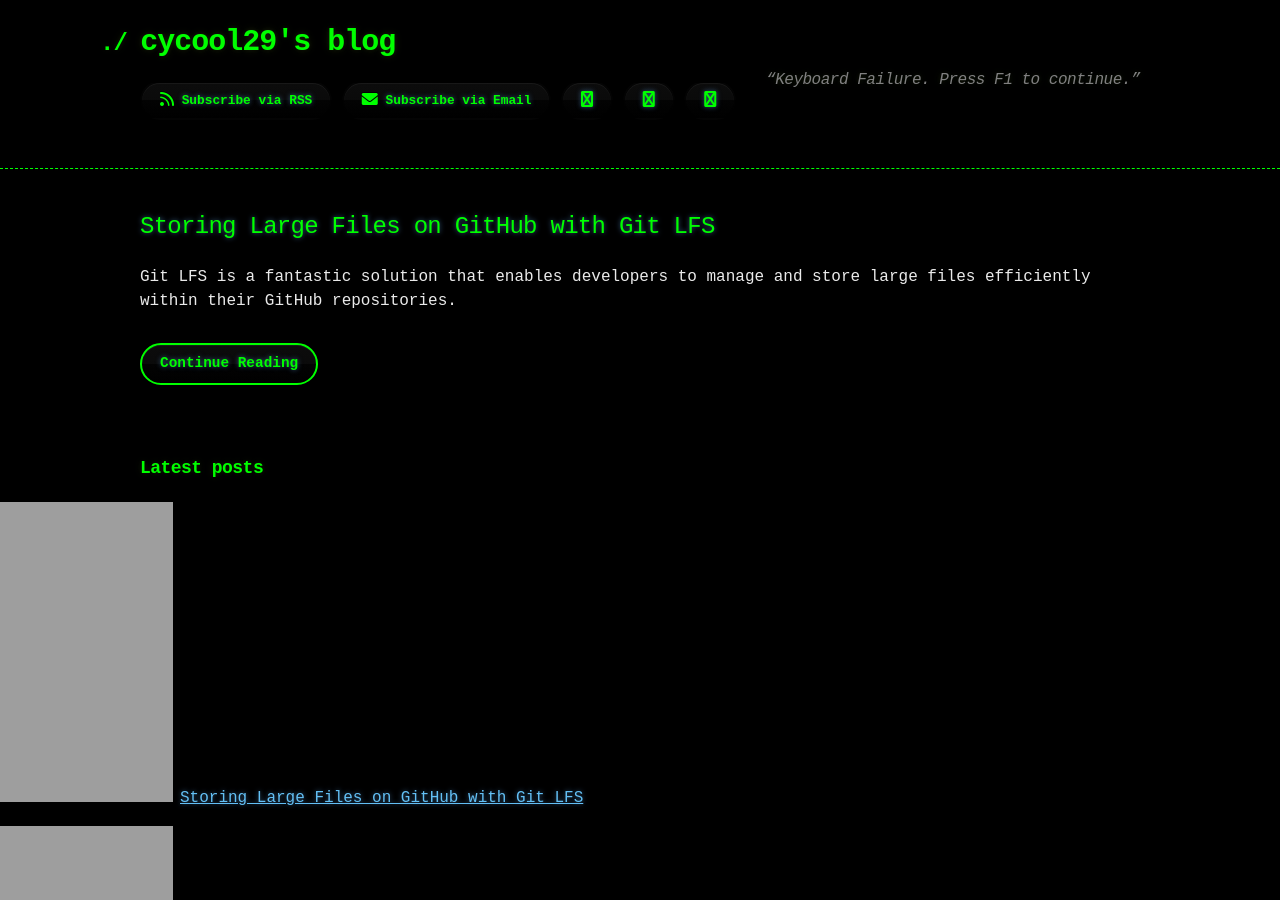
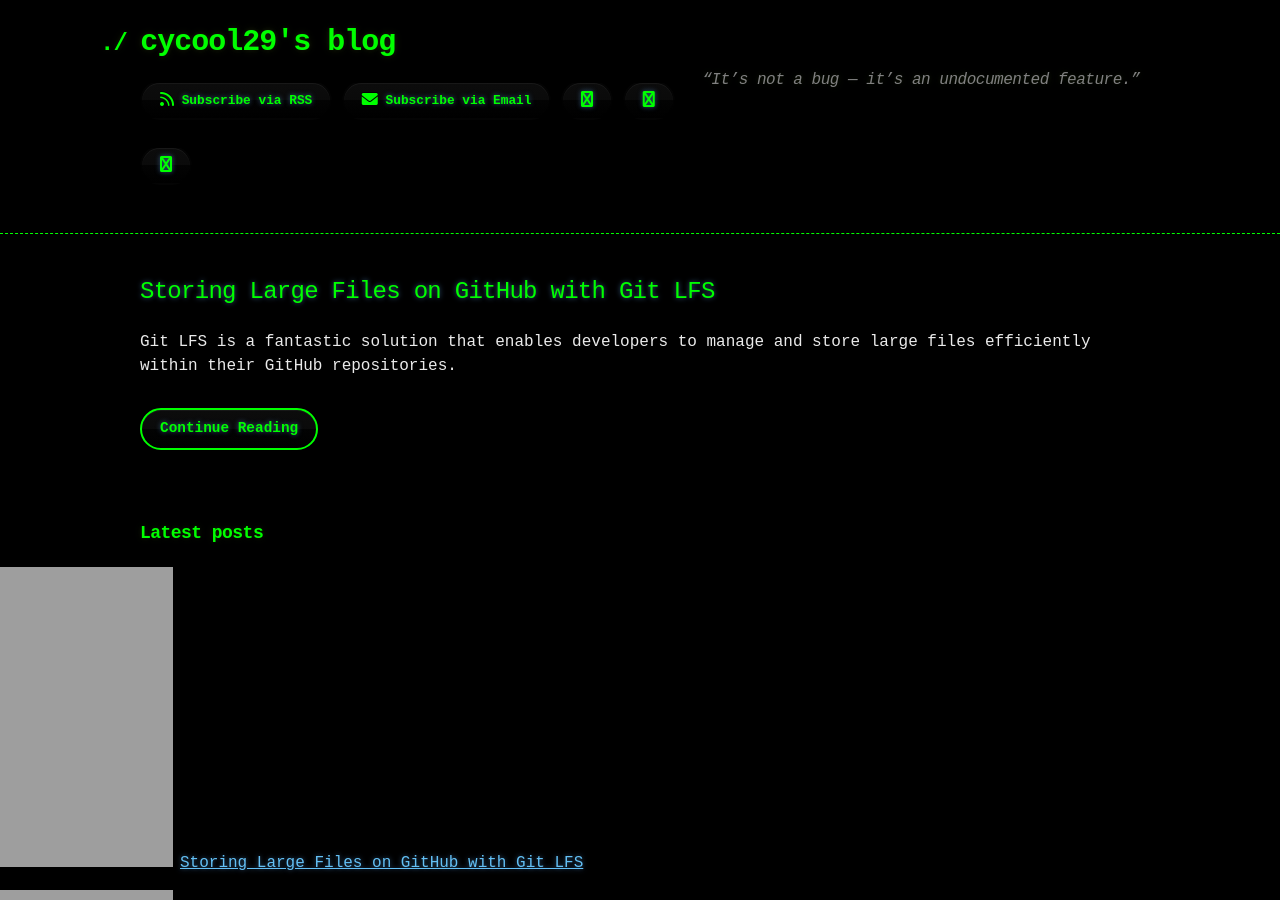
Before and after one commit to cycool29/cycool29.github.io, a Jekyll site: the page built from index.md, in a window 1280 px wide and 900 px high. Built offline with Jekyll 4.4.1, drawn with Linux system fonts in a browser that asks for light colours; a style sheet for code colours, icons or effects is not loaded.

Commit message:
Update quotes

```diff
--- a/_config.yml
+++ b/_config.yml
@@ -1,5 +1,5 @@
 title: cycool29's blog
-description: "“Keyboard Failure. Press F1 to continue.” "
+description: "“It’s not a bug — it’s an undocumented feature.” "
 bio: A high school student. Intermediate in Python, Git, Bash. Learning JavaScript. He/Him. "
 author: cycool29
 url: https://cycool29.github.io
```
